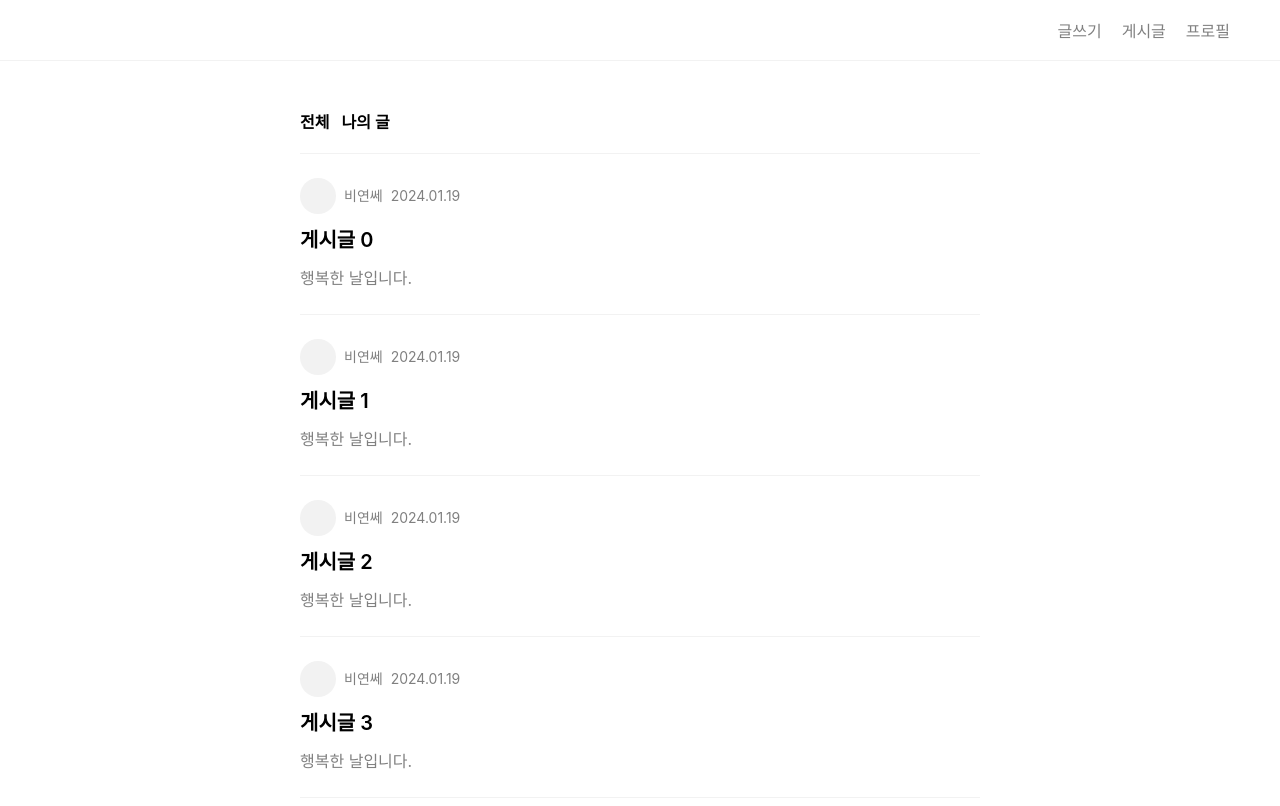
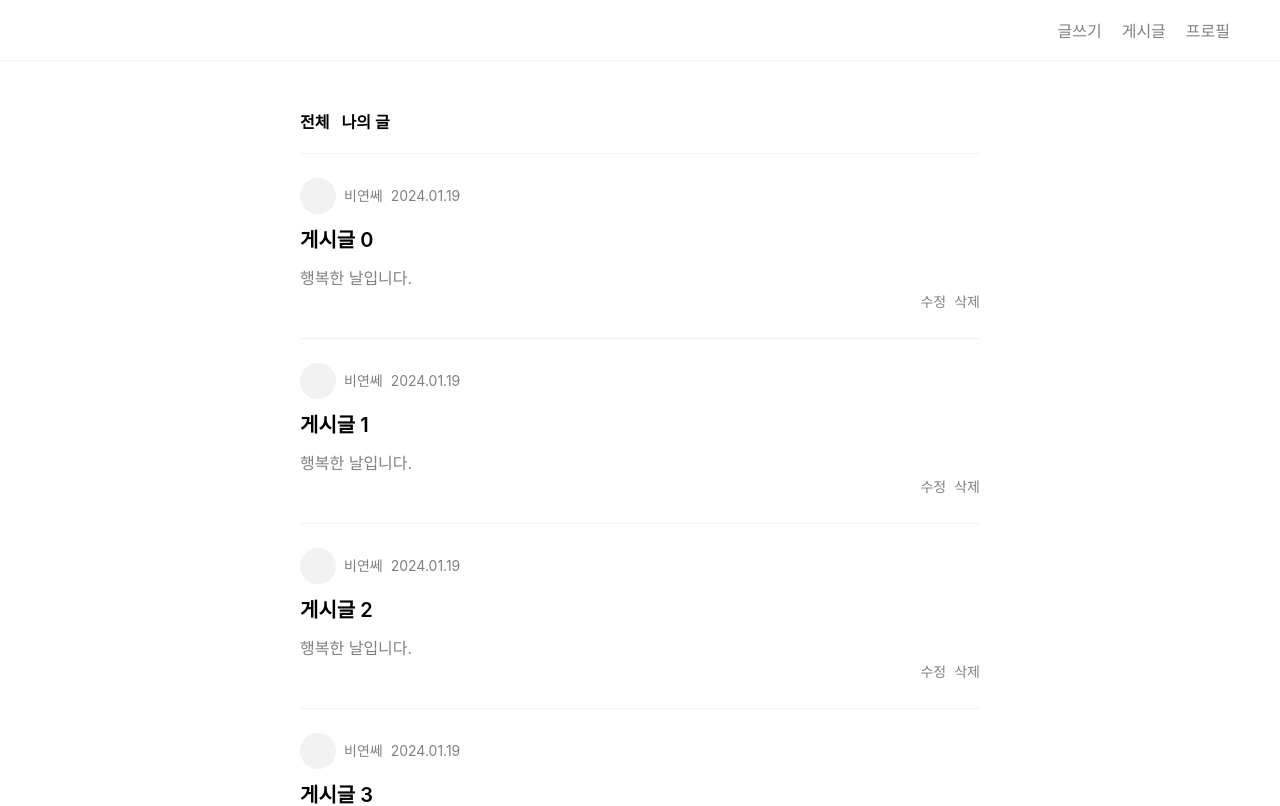
Before and after one commit to jjung-222/daily-log, a React (Create React App) app: page / in a window 1280 px wide. Shown: the top 806 px of the page. Built offline with nearby package versions, Linux system fonts and the light colour scheme.

Commit message:
[fix] pages > home 문구 추가

```diff
--- a/src/pages/home/index.tsx
+++ b/src/pages/home/index.tsx
@@ -28,8 +28,8 @@ export default function Home() {
                                 행복한 날입니다.
                             </div>
                             <div className="post__utils-box">
-                                <div className="post__delete"></div>
-                                <div className="post__edit"></div>
+                                <div className="post__delete">삭제</div>
+                                <div className="post__edit">수정</div>
                             </div>
                         </Link>
                     </div>
```
